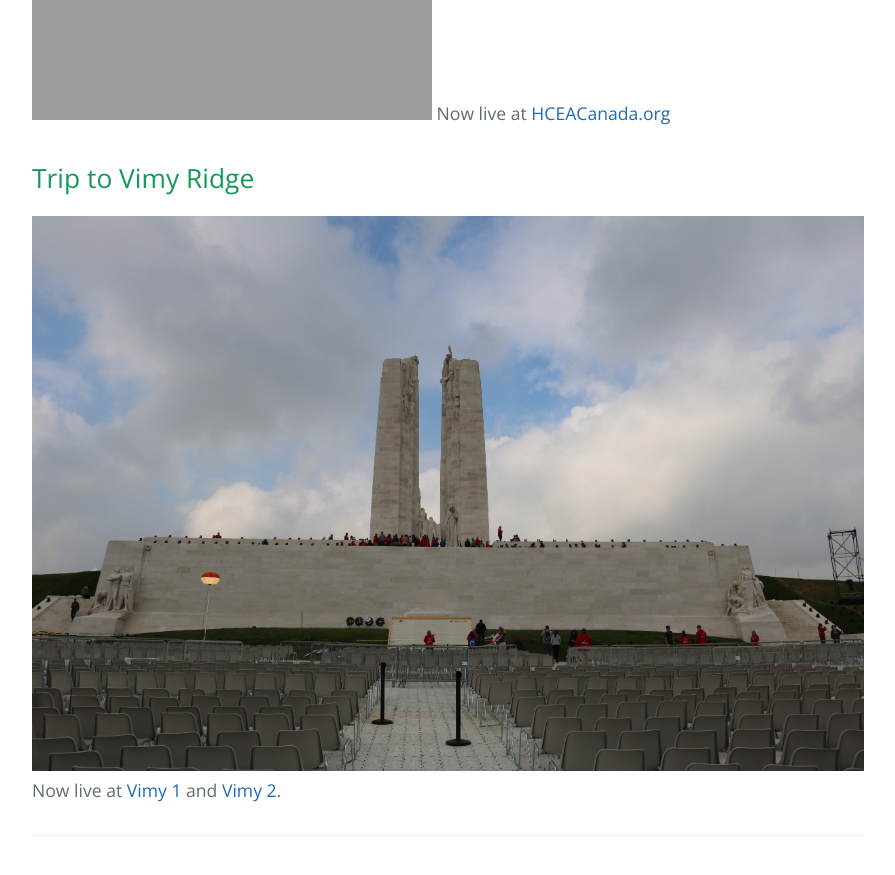
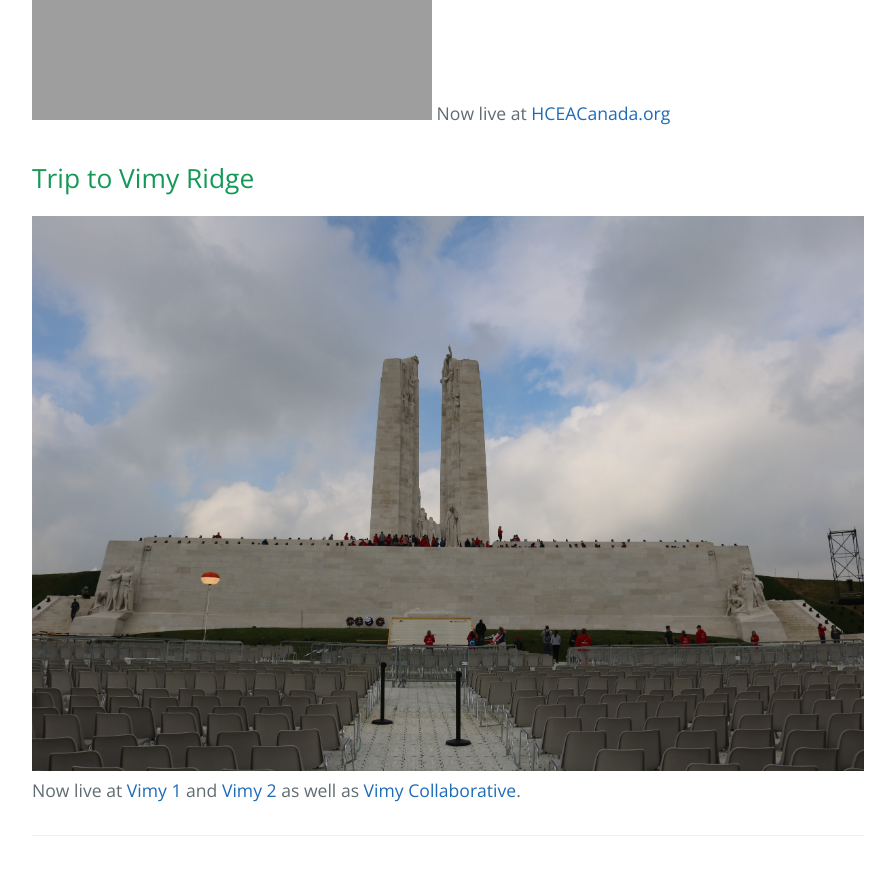
Before and after one commit to brettpetch/brettpetch.github.io, a Jekyll site: the page built from index.md, in a window 1280 px wide and 900 px high, scrolled down 2142 px. Shown: the top 875 px of the window, without its empty margins (192-1087 px from the left). Built offline with Jekyll 4.4.1, drawn with Linux system fonts in a browser that asks for light colours; our own code applies the rules of GitHub Pages for plain Markdown files.

Commit message:
Added Vimy Collab

```diff
--- a/index.md
+++ b/index.md
@@ -24,4 +24,4 @@ Now live at [HCEACanada.org](https://hceacanada.org/membership/newsletter-2/)
 
 ## Trip to Vimy Ridge
 ![Vimy Ridge 1](https://brettpetch.github.io/assets/img/Vimy.jpg)
-Now live at [Vimy 1](https://bit.ly/Vimy100-1) and [Vimy 2](https://bit.ly/Vimy100-2).
+Now live at [Vimy 1](https://bit.ly/Vimy100-1) and [Vimy 2](https://bit.ly/Vimy100-2) as well as [Vimy Collaborative](https://bit.ly/Vimy100-Collab).
```
